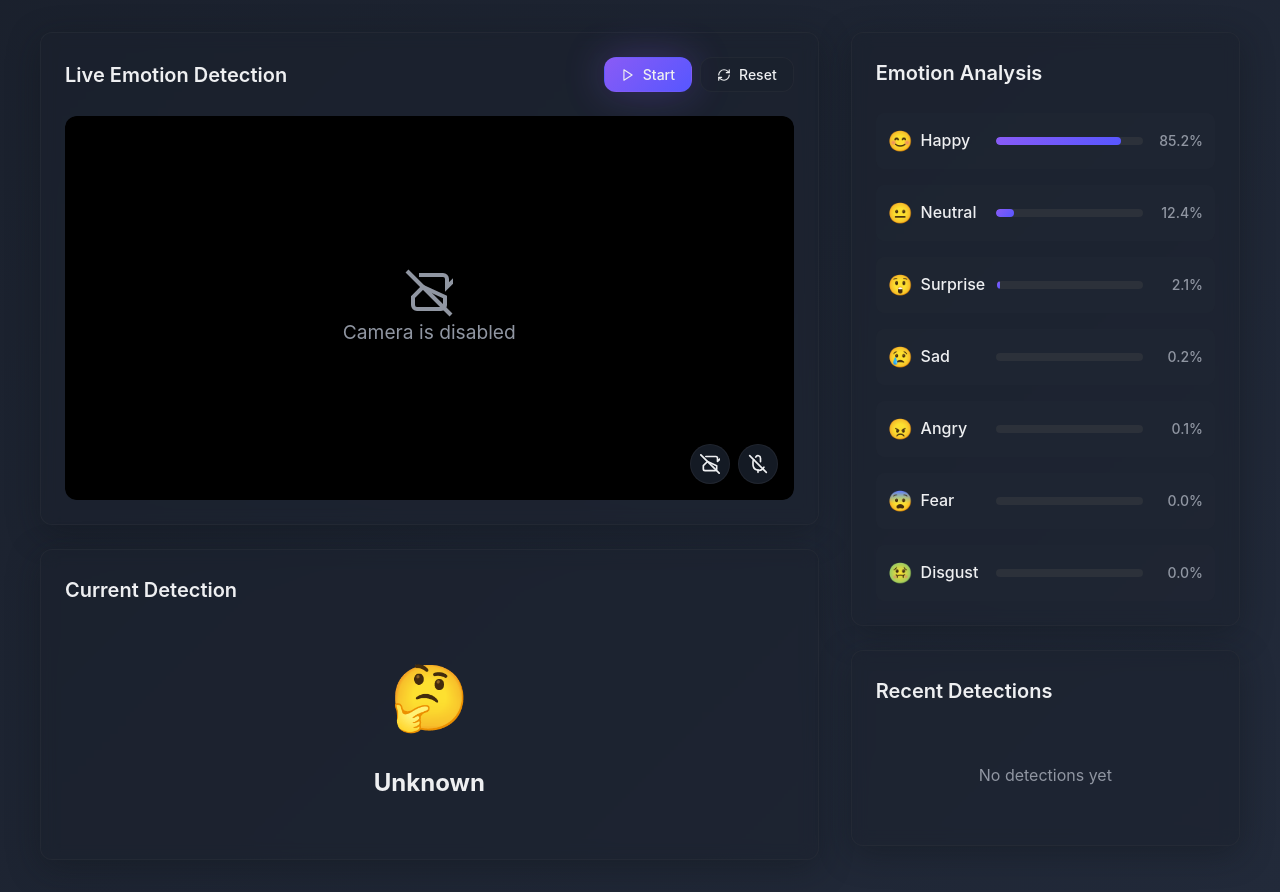
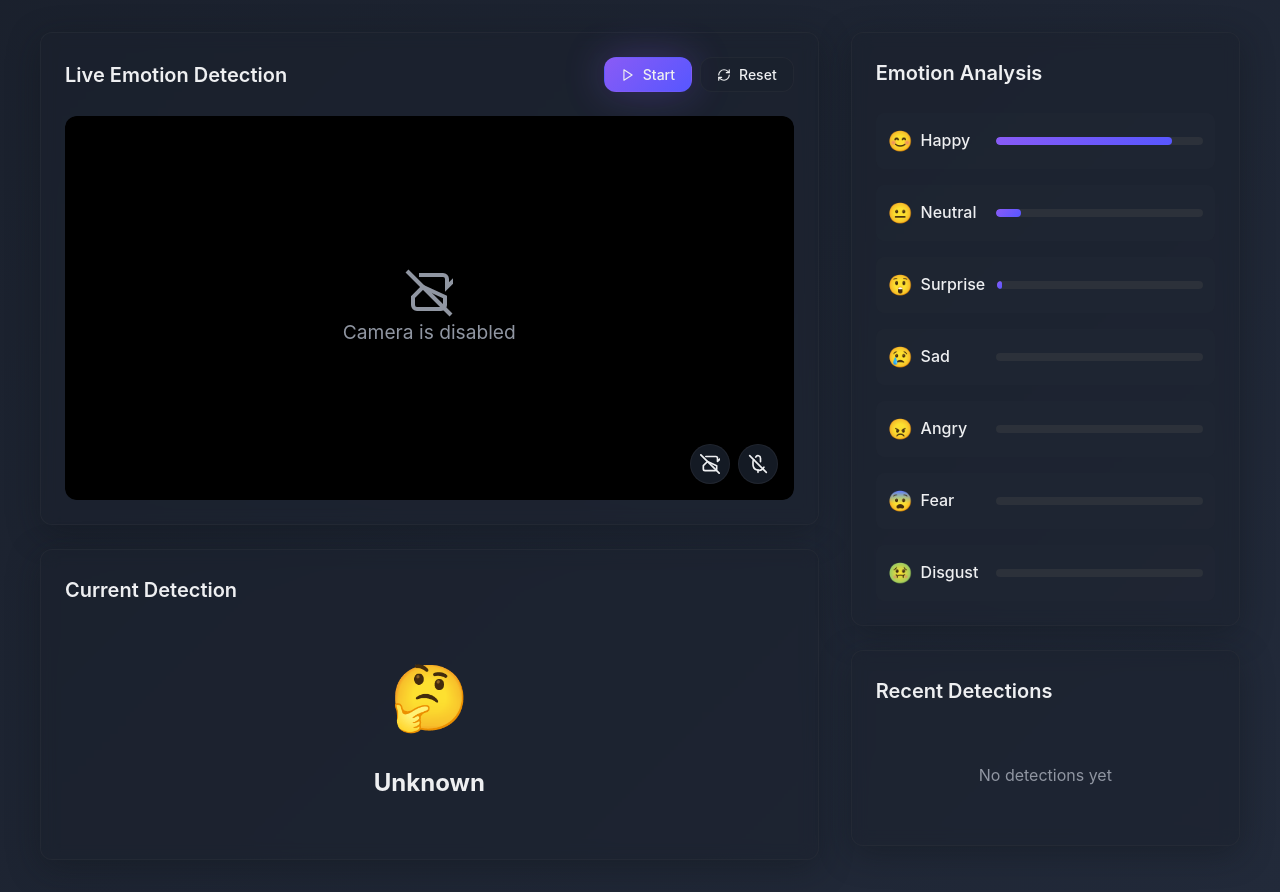
Before and after one commit to Wills17/Mood-Dectector-Playground, a Flask app: page /detect in a window 1280 px wide. Shown: the part 65-957 px from the top of the page. Run offline with Flask 3, Linux system fonts and the light colour scheme.

Commit message:
Fix link redirect; Remove counts.

```diff
--- a/templates/detect.html
+++ b/templates/detect.html
@@ -35,7 +35,7 @@
                     </svg>
                     Home
                 </a>
-                <a href="detect.html" class="nav-link active">
+                <a href="/detect" class="nav-link active">
                     <svg class="icon" viewBox="0 0 24 24" fill="none" stroke="currentColor" stroke-width="2">
                         <rect x="2" y="3" width="20" height="14" rx="2" ry="2"/>
                         <circle cx="8" cy="9" r="2"/>
@@ -177,7 +177,6 @@
                                     <div class="confidence-bar">
                                         <div class="confidence-fill" style="width: 85.2%"></div>
                                     </div>
-                                    <span class="confidence-value">85.2%</span>
                                 </div>
 
                                 <div class="emotion-card" data-emotion="Neutral">
@@ -188,7 +187,6 @@
                                     <div class="confidence-bar">
                                         <div class="confidence-fill" style="width: 12.4%"></div>
                                     </div>
-                                    <span class="confidence-value">12.4%</span>
                                 </div>
 
                                 <div class="emotion-card" data-emotion="Surprise">
@@ -199,7 +197,7 @@
                                     <div class="confidence-bar">
                                         <div class="confidence-fill" style="width: 2.1%"></div>
                                     </div>
-                                    <span class="confidence-value">2.1%</span>
+
                                 </div>
 
                                 <div class="emotion-card" data-emotion="Sad">
@@ -210,7 +208,7 @@
                                     <div class="confidence-bar">
                                         <div class="confidence-fill" style="width: 0.2%"></div>
                                     </div>
-                                    <span class="confidence-value">0.2%</span>
+
                                 </div>
 
                                 <div class="emotion-card" data-emotion="Angry">
@@ -221,7 +219,6 @@
                                     <div class="confidence-bar">
                                         <div class="confidence-fill" style="width: 0.1%"></div>
                                     </div>
-                                    <span class="confidence-value">0.1%</span>
                                 </div>
 
                                 <div class="emotion-card" data-emotion="Fear">
@@ -232,7 +229,6 @@
                                     <div class="confidence-bar">
                                         <div class="confidence-fill" style="width: 0%"></div>
                                     </div>
-                                    <span class="confidence-value">0.0%</span>
                                 </div>
 
                                 <div class="emotion-card" data-emotion="Disgust">
@@ -243,7 +239,6 @@
                                     <div class="confidence-bar">
                                         <div class="confidence-fill" style="width: 0%"></div>
                                     </div>
-                                    <span class="confidence-value">0.0%</span>
                                 </div>
                             </div>
                         </div>
```
